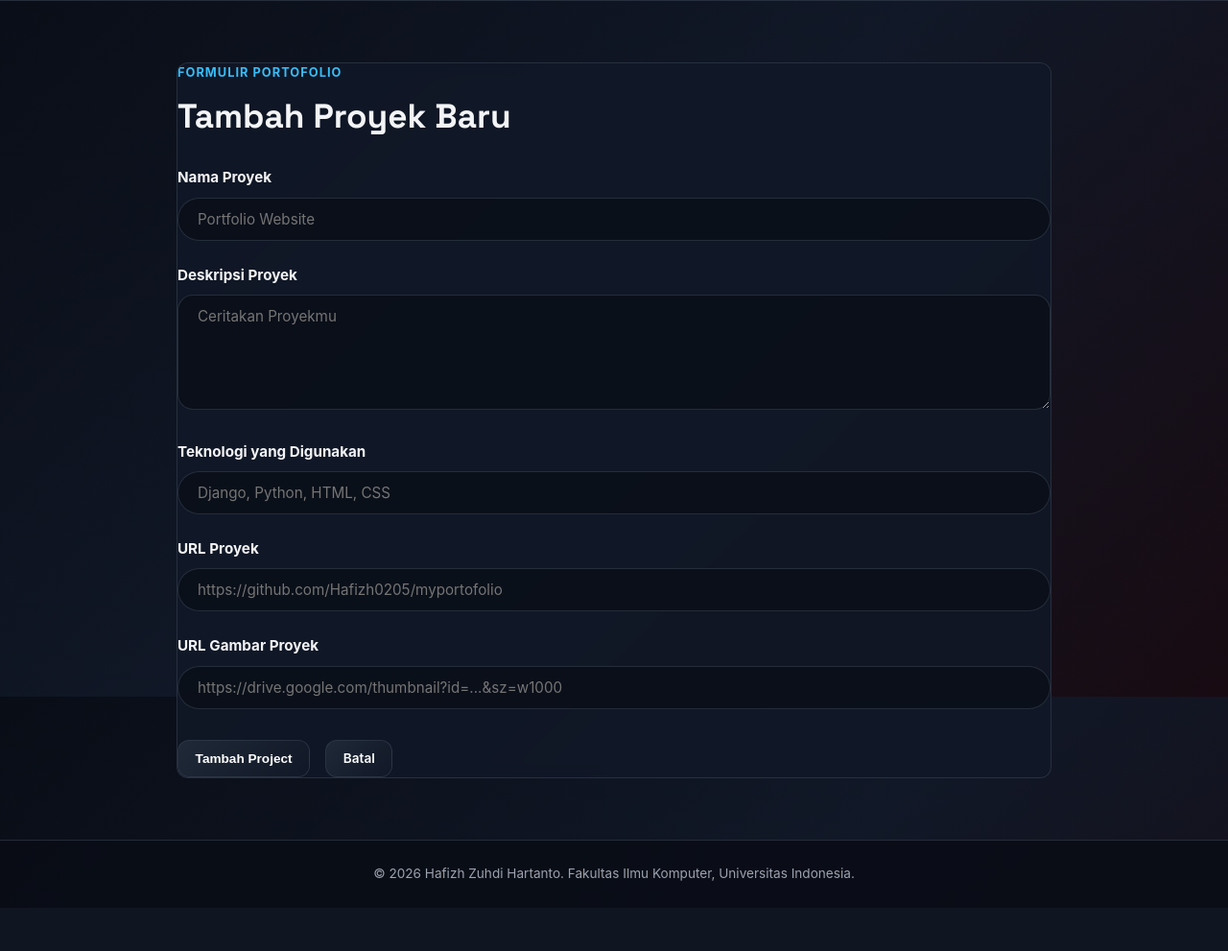
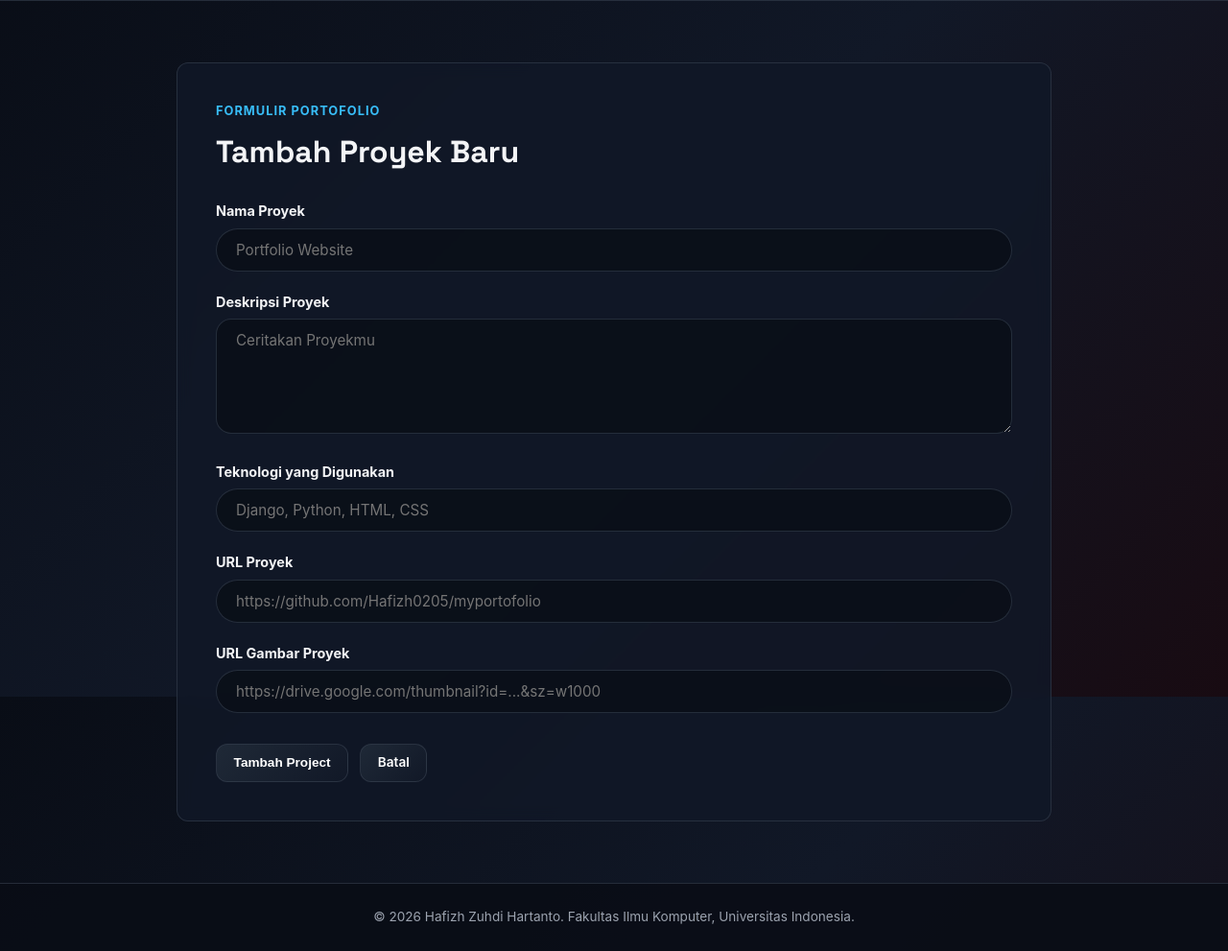
Before and after one commit to Hafizh0205/myportofolio, a Django app: page /projects/add/ in a window 1280 px wide. Shown: the part 74-1065 px from the top of the page at 96% size. Before the commit the page ends 992 px from the top, so only its background shows below. Run offline with Django 5.2, Linux system fonts and the light colour scheme; parts of the project's set-up code (start-up, migrations or seed data) failed here and were passed over.

Commit message:
remove form max

```diff
--- a/templates/projects_form.html
+++ b/templates/projects_form.html
@@ -7,15 +7,15 @@
 <main>
     <section class="experience-section">
         <div class="container">
-            <article class="creative-form-card edu-card in-view">
+            <article class="edu-card in-view" style="padding: 2.5rem; width: 100%;">
                 <p class="section-kicker">Formulir Portofolio</p>
-                <h1 style="font-family: 'Space Grotesk', sans-serif; margin: 0.4rem 0 1.5rem; font-size: 2.2rem;">Tambah Proyek Baru</h1>
+                <h1 style="font-family: 'Space Grotesk', sans-serif; margin: 0.4rem 0 1.5rem; font-size: 2rem;">Tambah Proyek Baru</h1>
 
-                <form method="post" action="{% url 'main:create_project' %}" class="project-form">
+                <form method="post" action="{% url 'main:create_project' %}" class="project-form" style="width: 100%;">
                     {% csrf_token %}
                     {% for field in form %}
-                        <div style="margin-bottom: 1.5rem;">
-                            <label for="{{ field.id_for_label }}" style="display: block; margin-bottom: 0.5rem; font-weight: 700; font-size: 0.95rem; color: var(--ink);">{{ field.label }}</label>
+                        <div style="margin-bottom: 1.25rem; width: 100%;">
+                            <label for="{{ field.id_for_label }}" style="display: block; margin-bottom: 0.4rem; font-weight: 700; font-size: 0.9rem; color: var(--ink);">{{ field.label }}</label>
                             {{ field }}
                             {% for error in field.errors %}
                                 <p style="color: var(--accent-red); font-size: 0.85rem; margin-top: 0.35rem;">{{ error }}</p>
@@ -23,7 +23,7 @@
                         </div>
                     {% endfor %}
 
-                    <div style="display: flex; gap: 1rem; margin-top: 2rem;">
+                    <div style="display: flex; gap: 0.75rem; margin-top: 2rem;">
                         <button type="submit" class="social-link">Tambah Project</button>
                         <a href="{% url 'main:show_projects' %}" class="social-link">Batal</a>
                     </div>
```
